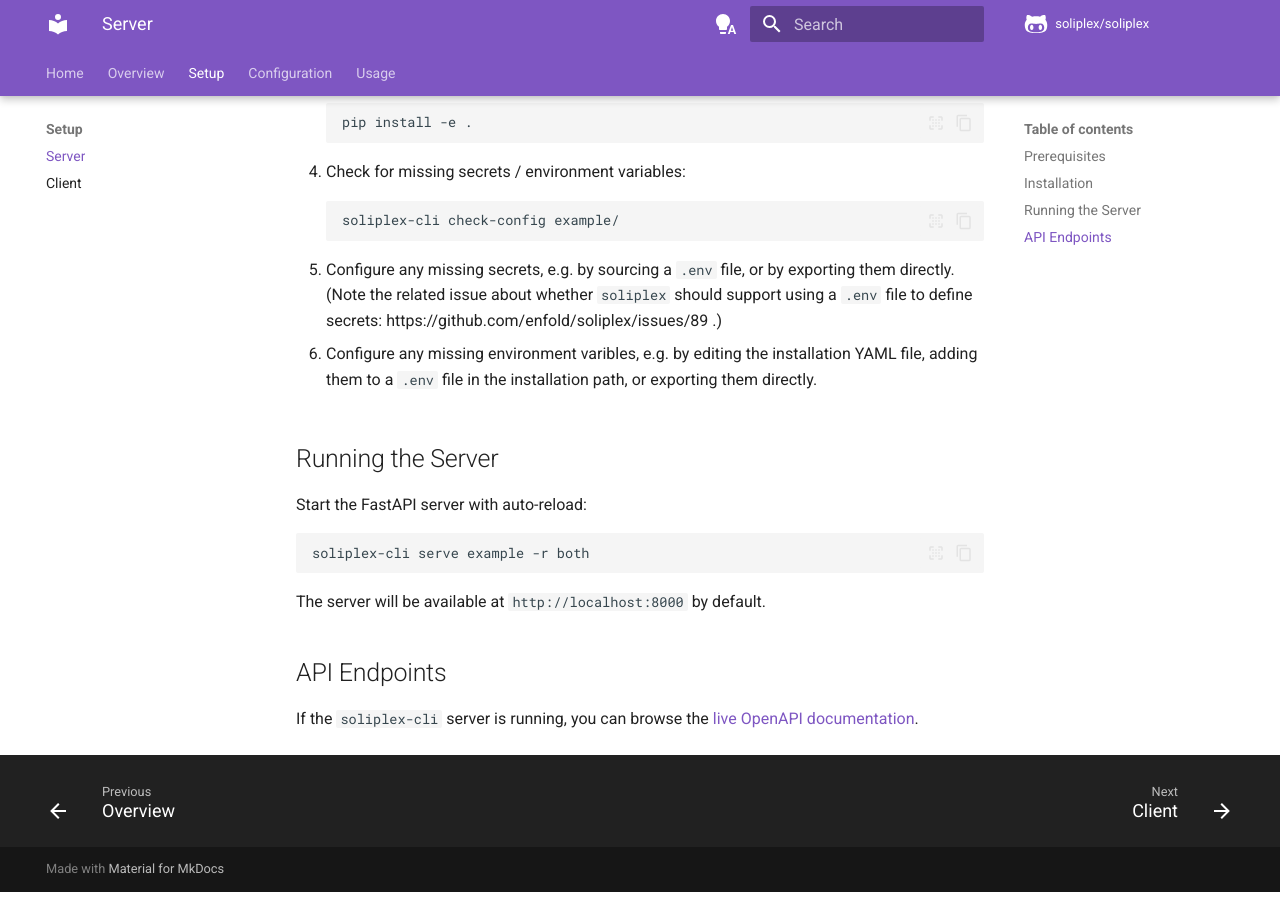
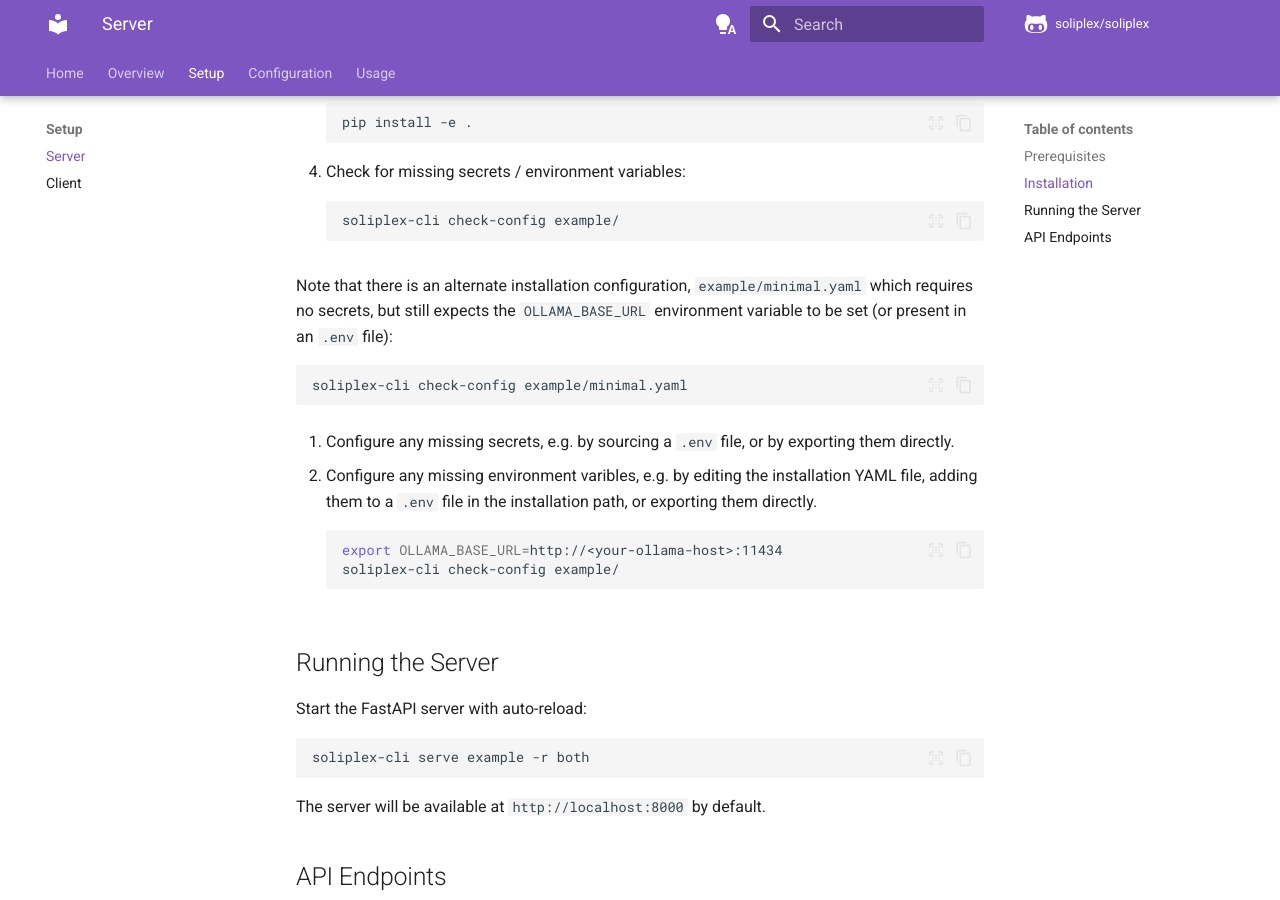
Before and after one commit to soliplex/soliplex.github.io, an MkDocs documentation site: the page built from docs/server.md, in a window 1280 px wide and 900 px high, scrolled down 759 px. Built offline with MkDocs 1.6.1 and Material for MkDocs 9.7.7, drawn with Linux system fonts in a browser that asks for light colours; comment, search, counter and statistics services are not loaded.

Commit message:
docs: mention alternative 'minimal' config
Follow-on to PR #104.

````diff
--- a/docs/server.md
+++ b/docs/server.md
@@ -33,14 +33,24 @@ to OpenAI and provides RAG functionality.
    soliplex-cli check-config example/
    ```
 
+   Note that there is an alternate installation configuration,
+   `example/minimal.yaml` which requires no secrets, but still expects
+   the `OLLAMA_BASE_URL` environment variable to be set (or present in
+   an `.env` file):
+   ```bash
+   soliplex-cli check-config example/minimal.yaml
+   ```
+
 5. Configure any missing secrets, e.g. by sourcing a `.env` file, or
-   by exporting them directly. (Note the related issue about whether
-   `soliplex` should support using a `.env` file to define secrets:
-   https://github.com/enfold/soliplex/issues/89 .)
+   by exporting them directly.
 
 6. Configure any missing environment varibles, e.g. by editing
    the installation YAML file, adding them to a `.env` file in the
    installation path, or exporting them directly.
+   ```bash
+   export OLLAMA_BASE_URL=http://<your-ollama-host>:11434
+   soliplex-cli check-config example/
+   ```
 
 
 ## Running the Server
````
